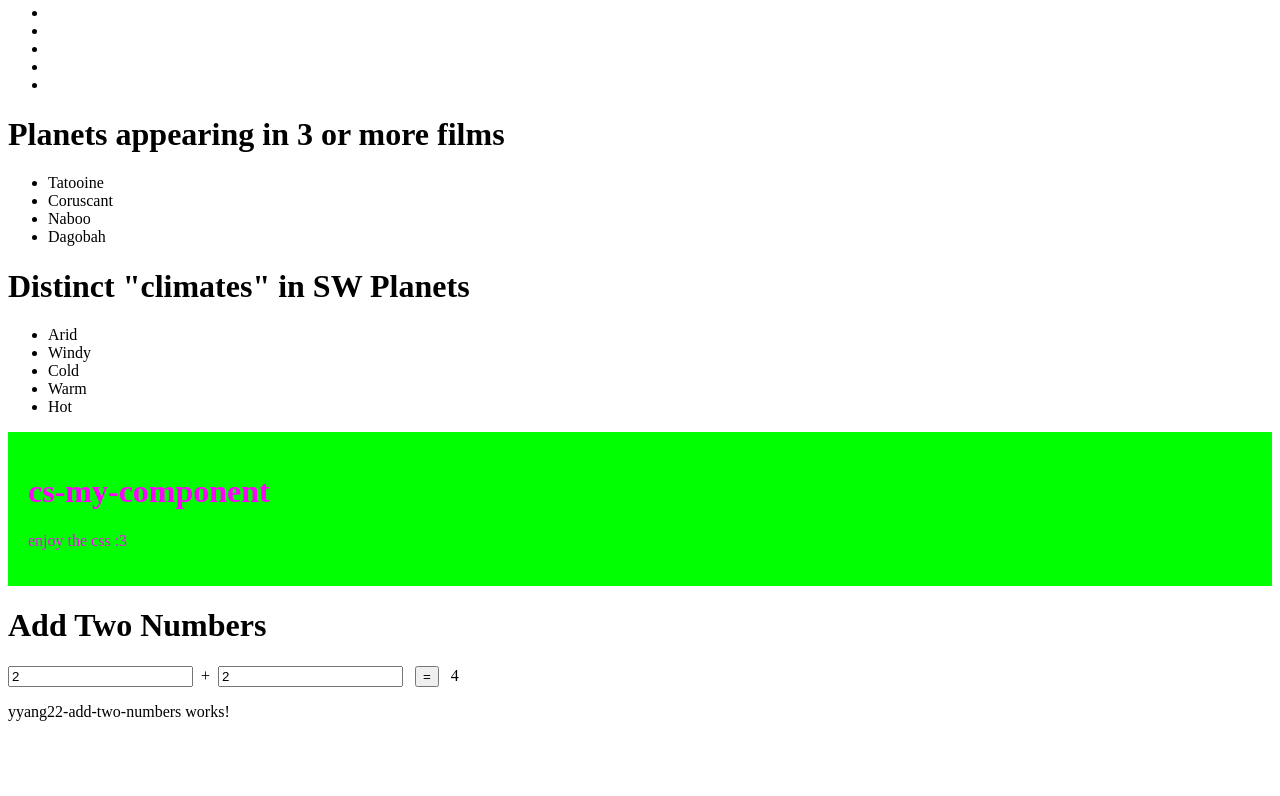
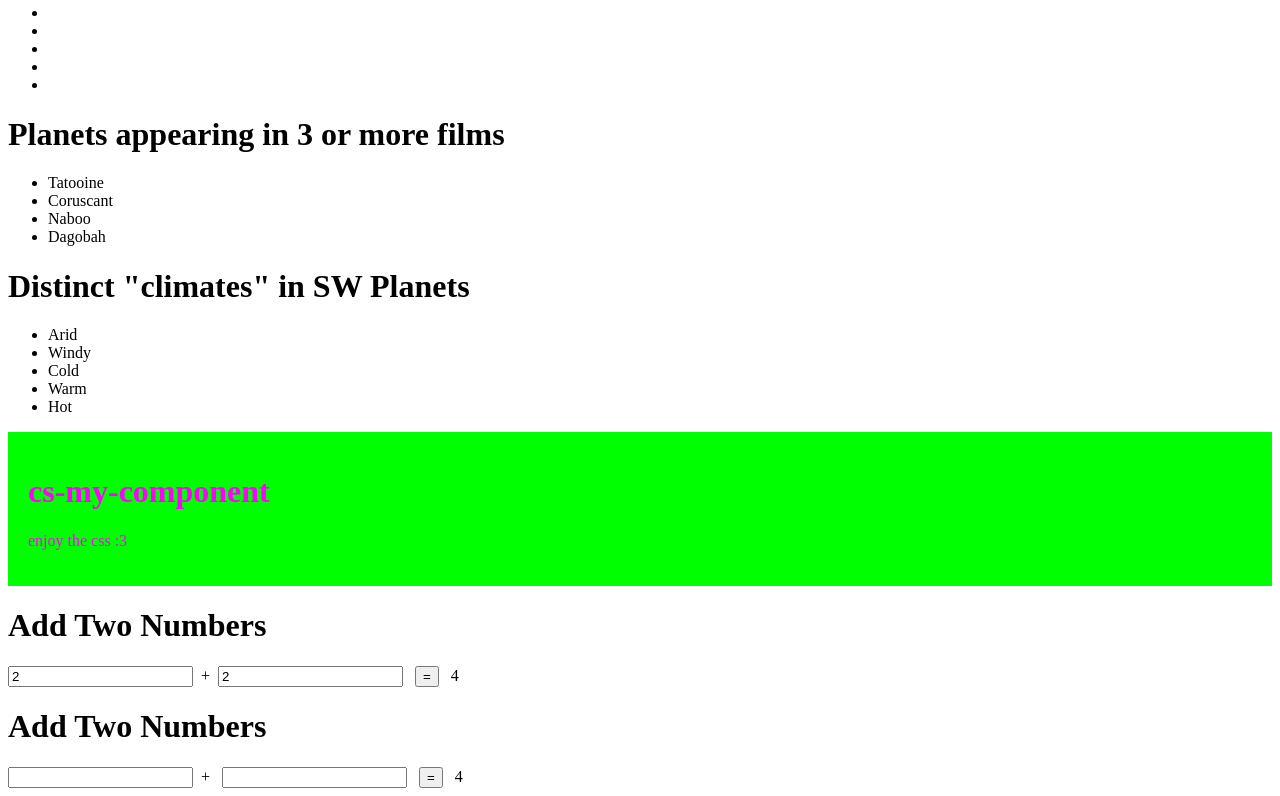
Before and after one commit to 2025-fall-js-frameworks/angular-components, an Angular app: page / in a window 1280 px wide. Shown: the part 2173-2969 px from the top of the page. Before the commit the page ends 2910 px from the top, so only its background shows below. Built offline with nearby package versions, Linux system fonts and the light colour scheme.

Commit message:
Mocked up what my calculator is goint to look like

```diff
--- a/src/app/yyang22-add-two-numbers/yyang22-add-two-numbers.html
+++ b/src/app/yyang22-add-two-numbers/yyang22-add-two-numbers.html
@@ -1 +1,7 @@
-<p>yyang22-add-two-numbers works!</p>
+<h1>Add Two Numbers</h1>
+<input type="number" />
+&nbsp;+ &nbsp;
+<input type="number" />
+&nbsp;
+<button>=</button>
+&nbsp; 4
```
